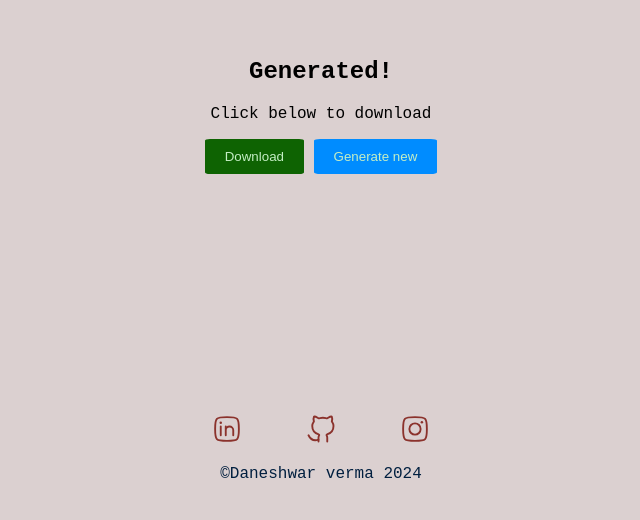
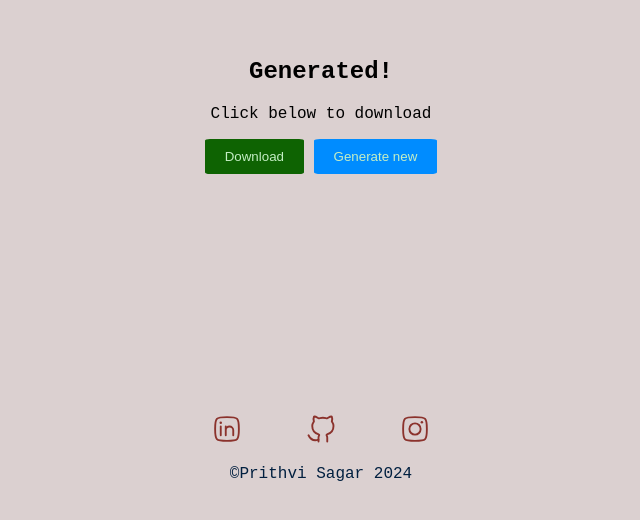
Before and after one commit to DaneshVerma/Personal-Qr-Code-Generator, a website: page public/submit.html in a window 1280 px wide. Shown: the part 248-768 px from the top of the page, 319-959 px from the left. Drawn offline with Linux system fonts and the light colour scheme.

Commit message:
Update submit.html

```diff
--- a/public/submit.html
+++ b/public/submit.html
@@ -26,7 +26,7 @@
         <a href="https://www.instagram.com/thedanesh7/"><img height="30" src="./images/instagram.svg" alt="instagram link"></a>
         </div>
         <div class="copyright">
-            <p>&copy;Daneshwar verma 2024</p>
+            <p>&copy;Prithvi Sagar 2024</p>
         </div>
     </footer>
   </body>
```
